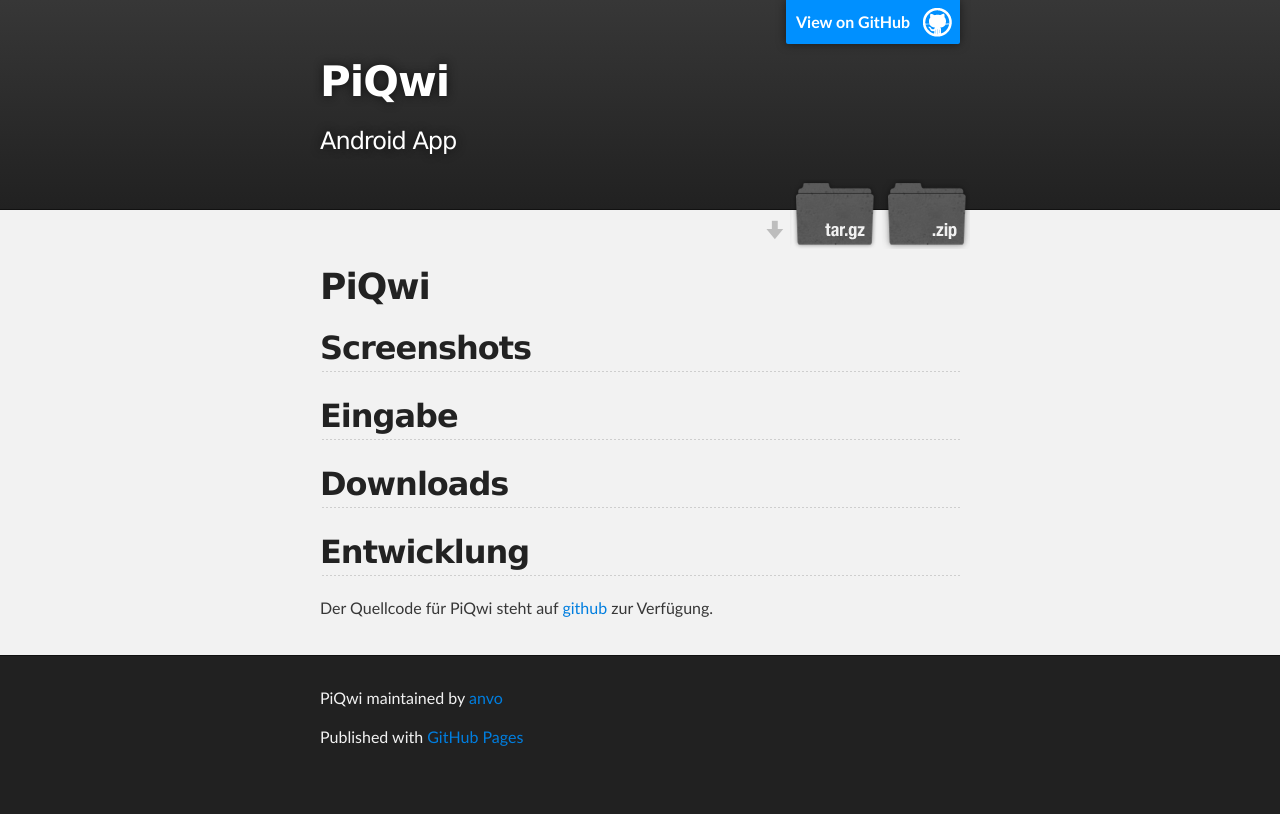
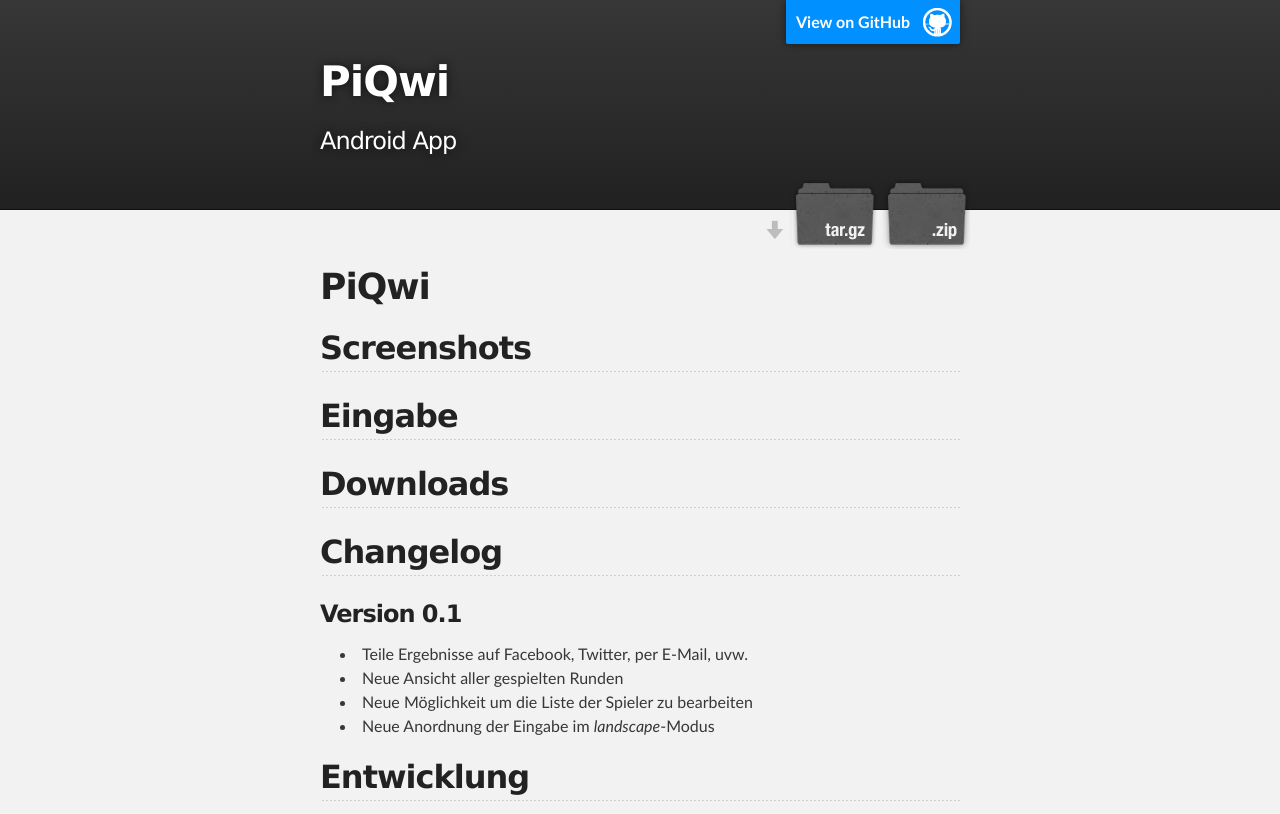
Before and after one commit to anvo/piqwi, a plain HTML site: page index.html in a window 1280 px wide. Shown: the top 814 px of the page. Drawn offline with Linux system fonts and the light colour scheme.

```diff
--- a/index.html
+++ b/index.html
@@ -39,7 +39,16 @@
 
 <h2>Downloads</h2>
 
-<h2>Entwicklung</h2>
+<h2>Changelog</h2>
+
+<h3>Version 0.1</h3>
+
+<ul>
+<li>Teile Ergebnisse auf Facebook, Twitter, per E-Mail, uvw.</li>
+<li>Neue Ansicht aller gespielten Runden</li>
+<li>Neue Möglichkeit um die Liste der Spieler zu bearbeiten</li>
+<li>Neue Anordnung der Eingabe im <em>landscape</em>-Modus</li>
+</ul><h2>Entwicklung</h2>
 
 <p>Der Quellcode für PiQwi steht auf <a href="https://github.com/anvo/piqwi/">github</a> zur Verfügung.</p>
       </section>
--- a/params.json
+++ b/params.json
@@ -1 +1 @@
-{"name":"PiQwi","tagline":"Android App","body":"# PiQwi\r\n## Screenshots\r\n## Eingabe\r\n## Downloads\r\n## Entwicklung\r\nDer Quellcode für PiQwi steht auf [github](https://github.com/anvo/piqwi/) zur Verfügung.","google":"","note":"Don't delete this file! It's used internally to help with page regeneration."}
+{"name":"PiQwi","tagline":"Android App","body":"# PiQwi\r\n## Screenshots\r\n## Eingabe\r\n## Downloads\r\n\r\n## Changelog\r\n### Version 0.1\r\n* Teile Ergebnisse auf Facebook, Twitter, per E-Mail, uvw.\r\n* Neue Ansicht aller gespielten Runden\r\n* Neue Möglichkeit um die Liste der Spieler zu bearbeiten\r\n* Neue Anordnung der Eingabe im *landscape*-Modus\r\n\r\n## Entwicklung\r\nDer Quellcode für PiQwi steht auf [github](https://github.com/anvo/piqwi/) zur Verfügung.","google":"","note":"Don't delete this file! It's used internally to help with page regeneration."}
```
